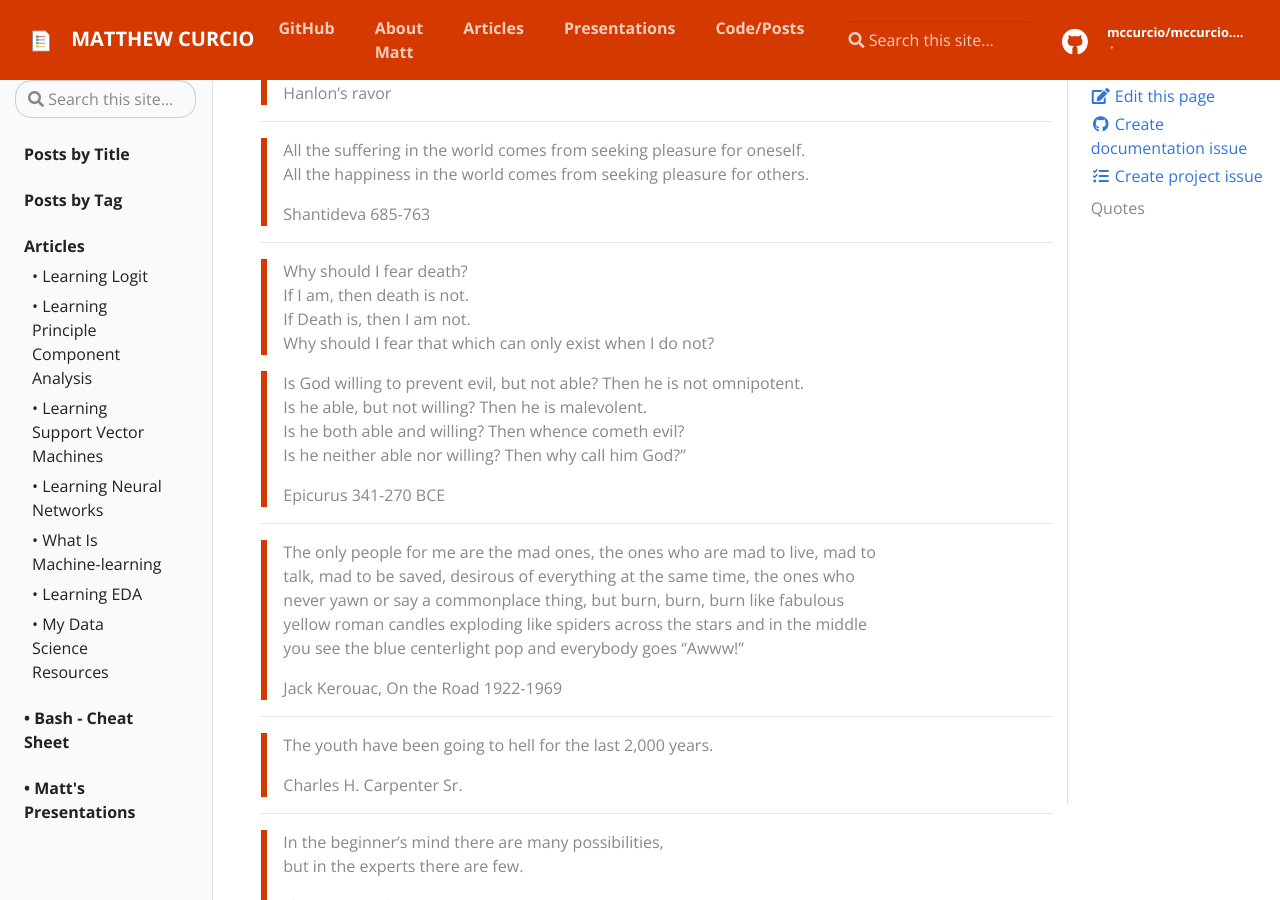
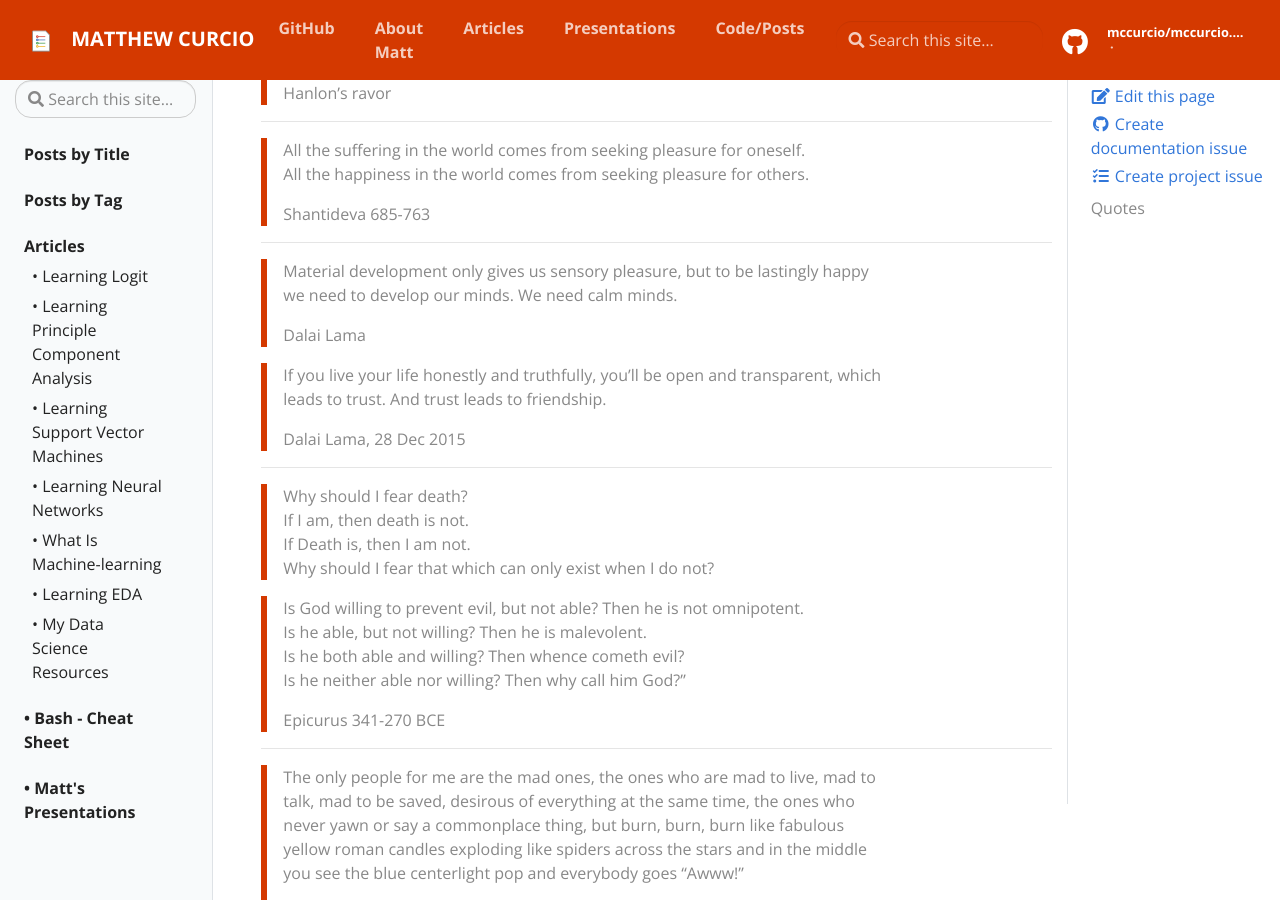
Before and after one commit to mccurcio/mccurcio.github.io, a Jekyll site: the page built from _posts/misc/2020-02-11-quotes.md, in a window 1280 px wide and 900 px high, scrolled down 531 px. Built offline with Jekyll 4.4.1, drawn with Linux system fonts in a browser that asks for light colours; our own code applies the rules of GitHub Pages for plain Markdown files.

Commit message:
Added two Dalai Lama quotes

```diff
--- a/_posts/misc/2020-02-11-quotes.md
+++ b/_posts/misc/2020-02-11-quotes.md
@@ -31,6 +31,17 @@ tags: Quotes
 >All the happiness in the world comes from seeking pleasure for others.
 >
 >Shantideva 685-763
+
+---
+
+>Material development only gives us sensory pleasure, but to be lastingly happy we need to develop our minds.
+>We need calm minds.
+>
+>Dalai Lama
+
+>If you live your life honestly and truthfully, you'll be open and transparent, which leads to trust. And trust leads to friendship.
+>
+>Dalai Lama, 28 Dec 2015
 
 ---
 
```
